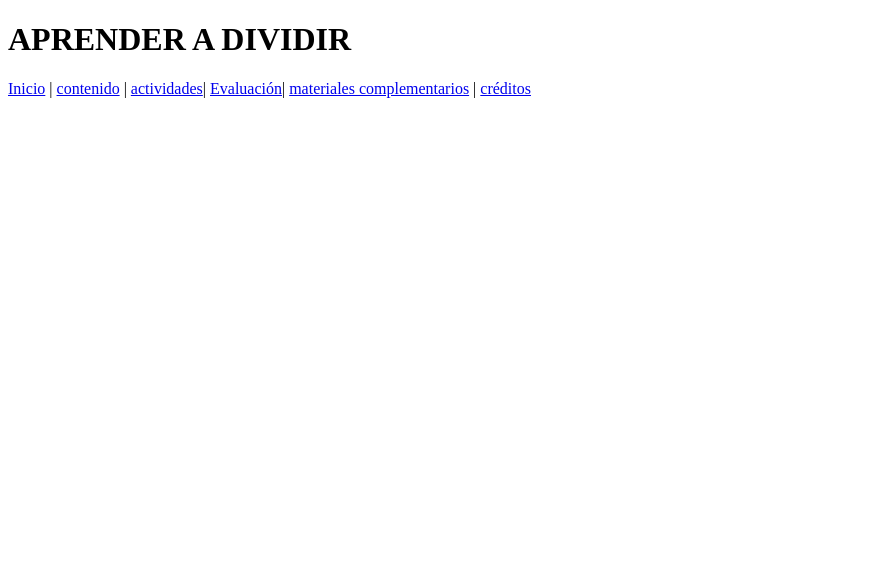
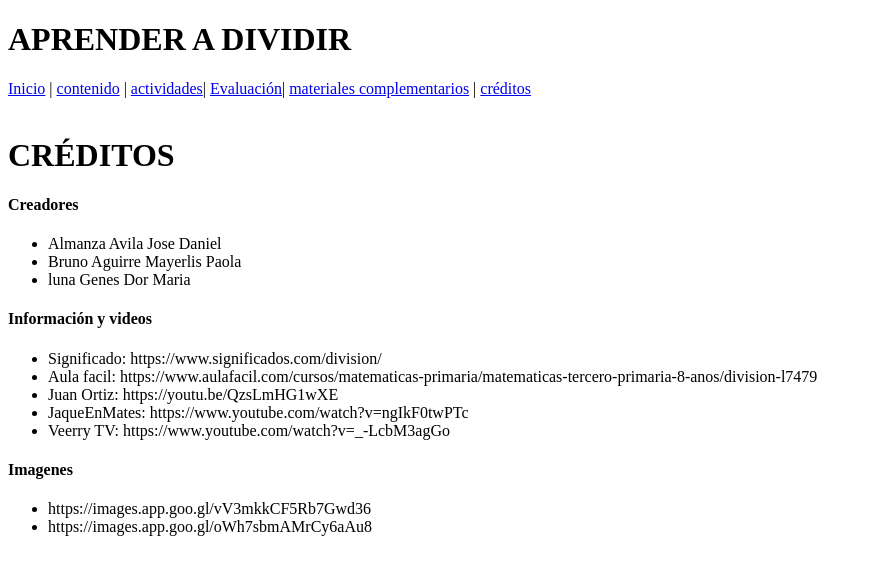
Before and after one commit to DorMariaLuna/Reda_aprender_a-dividir-Fund_Alg_G-C, a plain HTML site: page creditos.html in a window 1280 px wide. Shown: the whole page, without its empty margins (0-872 px from the left). Drawn offline with Linux system fonts and the light colour scheme.

Commit message:
24/03/21
se trabajo la carpeta de creditos y con esto se da por concluido   el avance de reda

```diff
--- a/creditos.html
+++ b/creditos.html
@@ -15,6 +15,31 @@
   <nav>
     <a href="index.html"> Inicio</a> | <a href="contenido.html">contenido</a> | <a href="actividades.html">actividades</a>| <a href="evaluacion.html">Evaluación</a>| <a href="materialescomplementarios.html">materiales complementarios</a> | <a href="creditos.html">créditos</a>
   </nav>
+  <br>
+  <h1>CRÉDITOS</h1>
+  <h4>Creadores</h4>
+  <ul>
+   <li>Almanza Avila Jose Daniel</li>
+   <li>Bruno Aguirre Mayerlis Paola </li>
+   <li>luna Genes Dor Maria</li>
+
+  </ul>
+  <h4>Información y videos </h4>
+  <ul>
+   <li>Significado: https://www.significados.com/division/ </li>
+   <li>Aula facil: https://www.aulafacil.com/cursos/matematicas-primaria/matematicas-tercero-primaria-8-anos/division-l7479</li>
+   <li>Juan Ortiz: https://youtu.be/QzsLmHG1wXE</li>
+   <li>JaqueEnMates: https://www.youtube.com/watch?v=ngIkF0twPTc </li>
+   <li>Veerry TV: https://www.youtube.com/watch?v=_-LcbM3agGo</li>
+
+  </ul>
+  <h4>Imagenes</h4>
+  <ul>
+
+   <li>https://images.app.goo.gl/vV3mkkCF5Rb7Gwd36</li>
+   <li>https://images.app.goo.gl/oWh7sbmAMrCy6aAu8</li>
+
+  </ul>
 
 
 
```
